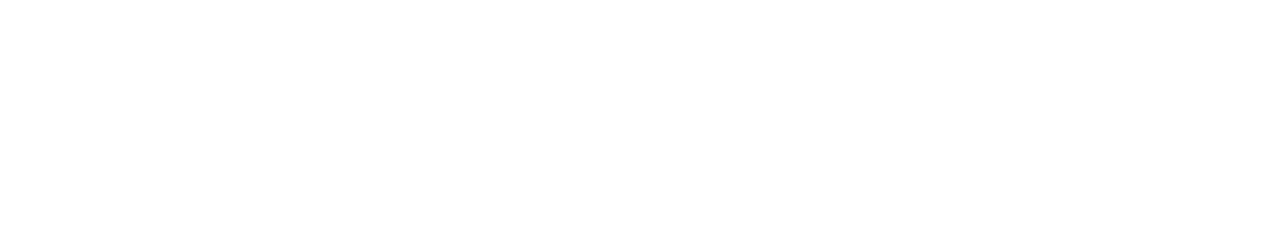
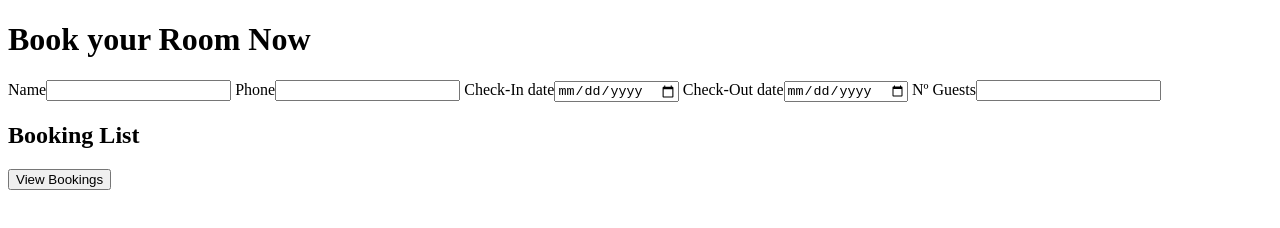
Before and after one commit to BeatrizMercado/HotelBookingForm, a website: page index.html in a window 1280 px wide. Drawn offline with Linux system fonts and the light colour scheme.

Commit message:
add html form

```diff
--- a/index.html
+++ b/index.html
@@ -6,6 +6,24 @@
     <title>Hotel Booking Form</title>
 </head>
 <body>
+    <h1>Book your Room Now</h1>
+    <section>
+        <form id="booking-form">
+            <label for="new-name">Name</label><input type="text" id="new-name">
+            <label for="new-phone">Phone</label><input type="tel" id="new-phone">
+            <label for="check-in">Check-In date</label><input type="date" id="check-in">
+            <label for="check-out">Check-Out date</label><input type="date" id="check-out">
+            <label for="number-of-guests">Nº Guests</label><input type="number" id="number-of-guests">
+        </form>
+    </section>
+    <section>
+        <h2>Booking List</h2>
+        <button onclick="printBookings()">View Bookings</button>
 
+        <ul id="booking-list">
+        </ul>
+
+    </section>
+    <script src="/src/booking.js"></script>
 </body>
 </html>
--- a/server/db.json
+++ b/server/db.json
@@ -3,8 +3,9 @@
       {
         "name": "Beatriz",
         "phone": "622 30 29 70",
-        "checkin": "Apr 1, 2024",
+        "check-in": "Apr 1, 2024",
         "checkout": "Apr 9, 2024",
+        "number-of-guests": 2,
         "id": "1"
       }
     ]
```
